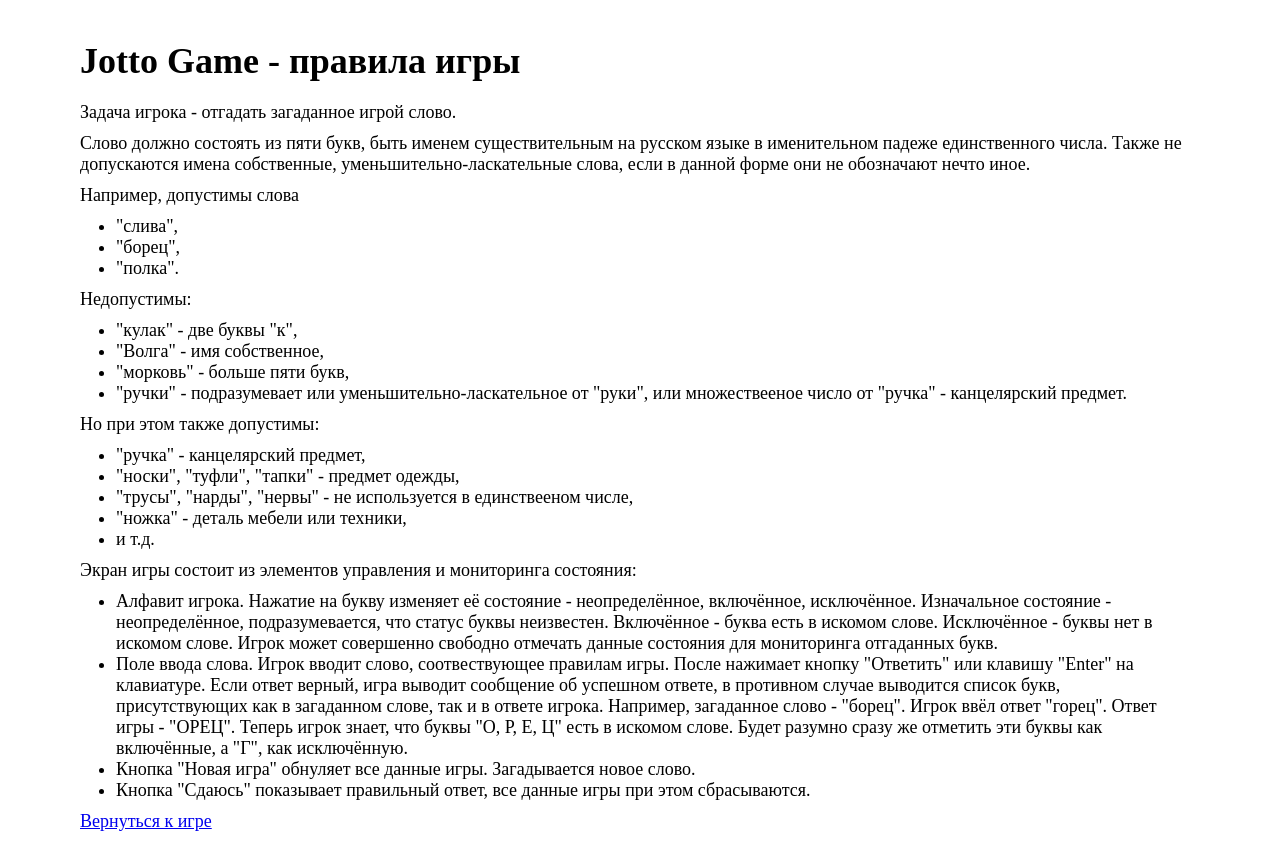
After one commit to nitkevs/jotto-game, a PHP site: page /rules.php in a window 1280 px wide. The commit adds this page. Run offline with PHP 8.4, Linux system fonts and the light colour scheme.

Commit message:
Добавлена страница с правилами игры

```diff
--- a/check-answer.php
+++ b/check-answer.php
@@ -60,7 +60,7 @@ if ($_SERVER['REQUEST_METHOD'] == 'POST') {
     }
     $player->used_words[] = $player->answer;
 } else {
-  $script->message = 'Слово "' . mb_strtoupper($player->answer) . '" не соотвтествует правилам игры.';
+  $script->message = 'Слово "' . mb_strtoupper($player->answer) . '" не соотвтествует <a href="">правилам игры</a>.';
 }
 
   $_SESSION['player'] = serialize($player);
--- a/index.php
+++ b/index.php
@@ -68,6 +68,11 @@ foreach ($player->used_words as $word) {
 }
 ?>
     </div>
+<?php
+if (empty($player->used_words)) {
+  echo '<div id="rules"><a href="rules.php">Правила игры</a></div>';
+}
+?>
     </main>
   </body>
   <script type="text/javascript" src="alphabet.js"></script>
--- /dev/null
+++ b/rules.php
@@ -0,0 +1,56 @@
+<?php
+
+/**
+ *
+ * /rules.php
+ *
+ * Страница правил игры.
+ *
+ */
+?>
+<!DOCTYPE html>
+<html>
+  <head>
+    <meta charset="utf-8">
+    <title>Jotto Game</title>
+    <link rel="stylesheet" type="text/css" href="style.css">
+  </head>
+  <body>
+    <main>
+    <h1>Jotto Game - правила игры</h1>
+    <p>Задача игрока - отгадать загаданное игрой слово.</p>
+    <p>Слово должно состоять из пяти букв, быть именем существительным на русском языке в именительном падеже единственного числа. Также не допускаются имена собственные, уменьшительно-ласкательные слова, если в данной форме они не обозначают нечто иное.</p>
+    <p>Например, допустимы слова
+      <ul>
+        <li>"слива",</li>
+        <li>"борец",</li>
+        <li>"полка".</li>
+      </ul>
+     Недопустимы:
+     <ul>
+       <li>"кулак" - две буквы "к",</li>
+       <li>"Волга" - имя собственное,</li>
+       <li>"морковь" - больше пяти букв,</li>
+       <li>"ручки" - подразумевает или уменьшительно-ласкательное от "руки", или множествееное число от "ручка" - канцелярский предмет.</li>
+     </ul>
+     Но при этом также допустимы:
+     <ul>
+      <li>"ручка" - канцелярский предмет,</li>
+      <li>"носки", "туфли", "тапки" - предмет одежды,</li>
+      <li>"трусы", "нарды", "нервы" - не используется в единствееном числе,</li>
+      <li>"ножка" - деталь мебели или техники,</li>
+      <li>и т.д.</li>
+     </ul>
+      Экран игры состоит из элементов управления и мониторинга состояния:
+      <ul>
+        <li>Алфавит игрока. Нажатие на букву изменяет её состояние - неопределённое, включённое, исключённое. Изначальное состояние - неопределённое, подразумевается, что статус буквы неизвестен. Включённое - буква есть в искомом слове. Исключённое - буквы нет в искомом слове. Игрок может совершенно свободно отмечать данные состояния для мониторинга отгаданных букв.</li>
+        <li>Поле ввода слова. Игрок вводит слово, соотвествующее правилам игры. После нажимает кнопку "Ответить" или клавишу "Enter" на клавиатуре. Если ответ верный, игра выводит сообщение об успешном ответе, в противном случае выводится список букв, присутствующих как в загаданном слове, так и в ответе игрока. Например, загаданное слово - "борец". Игрок ввёл ответ "горец". Ответ игры - "ОРЕЦ". Теперь игрок знает, что буквы "О, Р, Е, Ц" есть в искомом слове. Будет разумно сразу же отметить эти буквы как включённые, а "Г", как исключённую. </li>
+        <li>Кнопка "Новая игра" обнуляет все данные игры. Загадывается новое слово.</li>
+        <li>Кнопка "Сдаюсь" показывает правильный ответ, все данные игры при этом сбрасываются.</li>
+      </ul>
+     <div><a href="/">Вернуться к игре</a></div>
+    </main>
+  </body>
+  <script>
+  </script>
+</html>
--- a/style.css
+++ b/style.css
@@ -21,6 +21,14 @@ h1 {
 button, input {
   padding: 2px 4px;
   margin: 20px 2px;
+}
+
+p {
+    margin-block-end: 10px;
+}
+
+ul {
+  margin: 10px 10px 10px 36px;
 }
 
 #alphabet,
```
